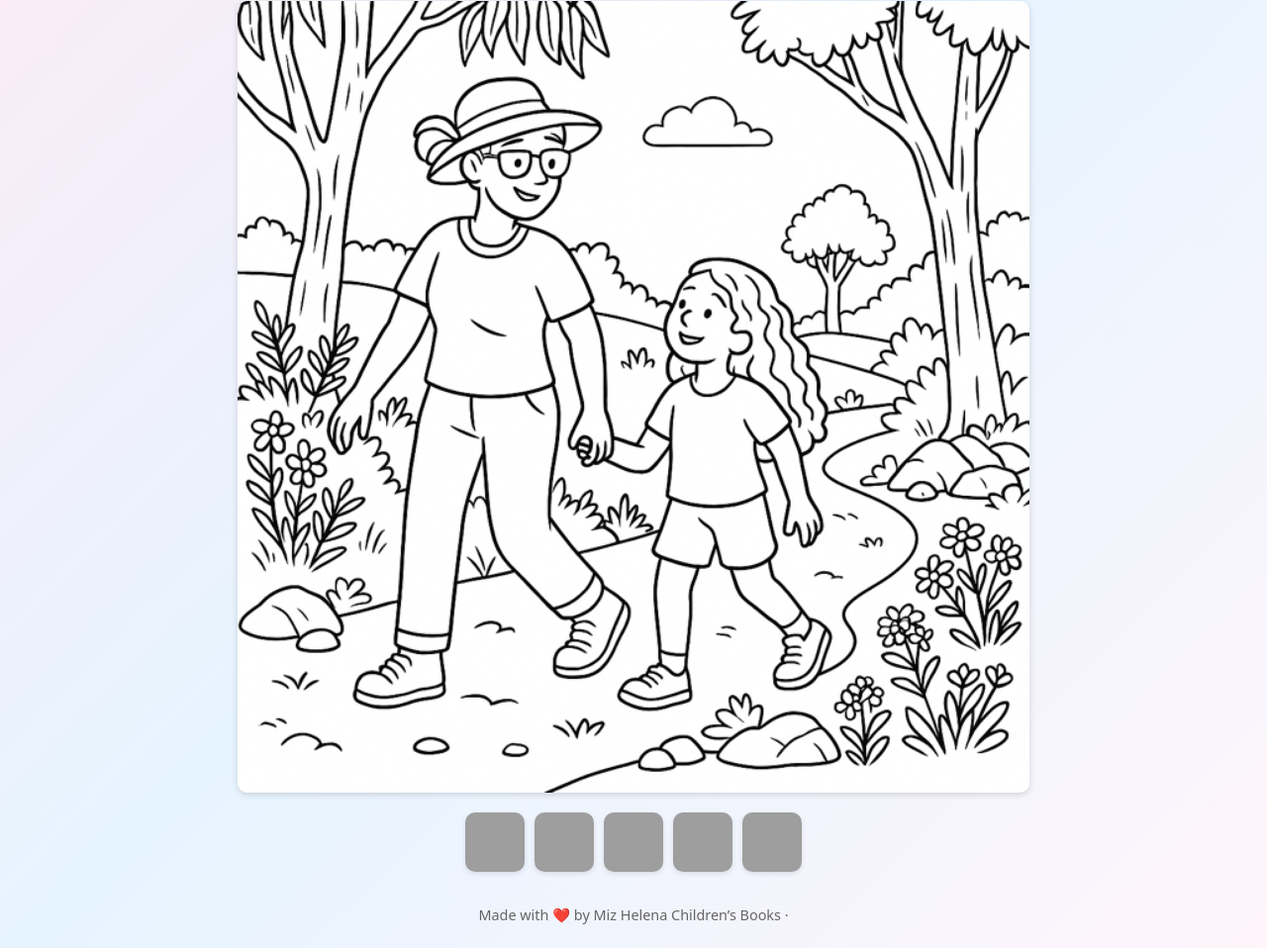
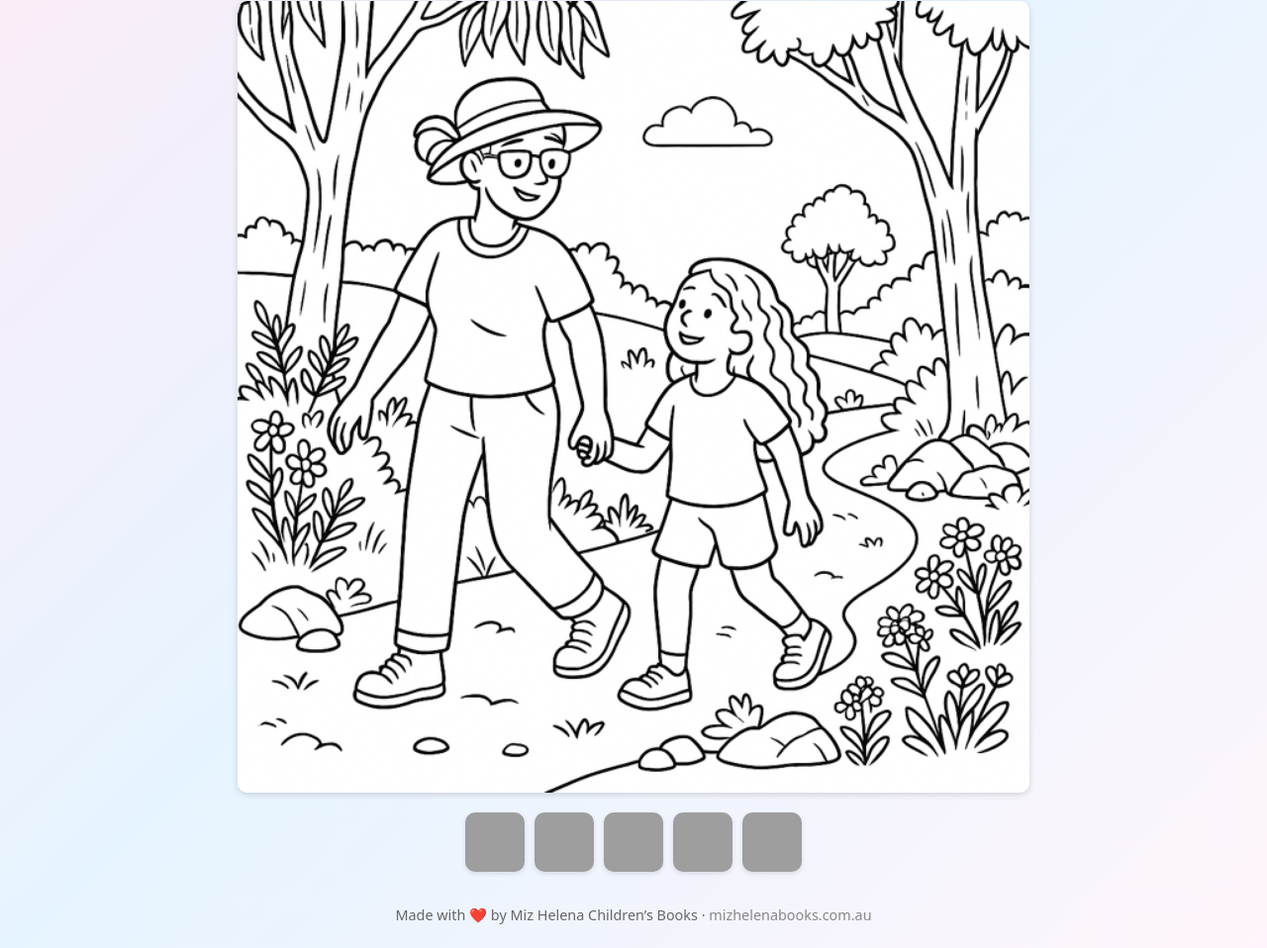
Before and after one commit to mizhelena/colouring-pages, a plain HTML site: page MizHelena_ColouringApp_v1.6.html in a window 1280 px wide. Shown: the part 293-1251 px from the top of the page at 99% size. Drawn offline with Linux system fonts and the light colour scheme; grey boxes are pictures that could not be loaded.

Commit message:
Update MizHelena_ColouringApp_v1.6.html

```diff
--- a/MizHelena_ColouringApp_v1.6.html
+++ b/MizHelena_ColouringApp_v1.6.html
@@ -88,7 +88,7 @@
 
 <footer>
  Made with ❤️ by Miz Helena Children’s Books ·
-
+ <a href="https://mizhelenabooks.com.au" target="_blank">mizhelenabooks.com.au</a>
 </footer>
 
 <script>
```
